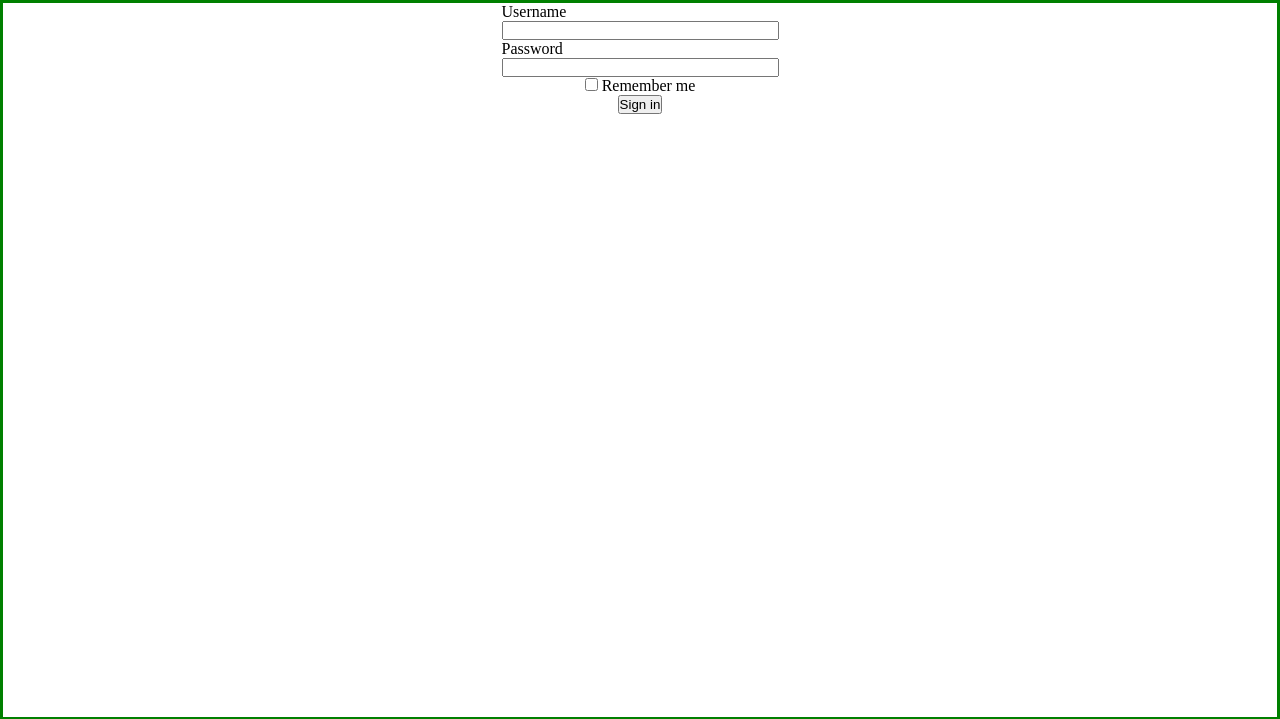
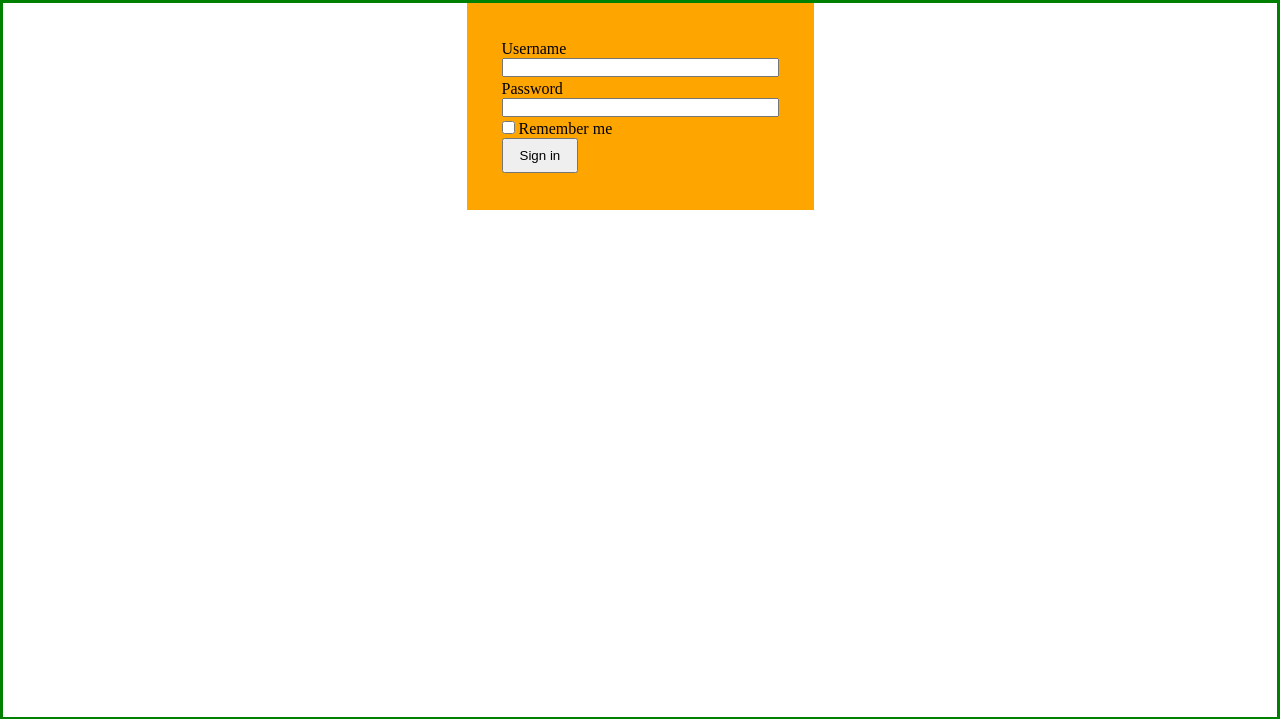
Before and after one commit to donovan2121/study-portal-flask, a Flask app: page /login in a window 1280 px wide. Shown: the part 40-759 px from the top of the page. Run offline with Flask 2, Linux system fonts and the light colour scheme.

Commit message:
add css attributes for login.html

```diff
--- a/app/static/style.css
+++ b/app/static/style.css
@@ -15,6 +15,7 @@ form {
     border: 3px solid green;
     height: 90vh;
     max-height: 100%;
+
 }
 
 form .form-group {
@@ -23,15 +24,22 @@ form .form-group {
     background-color: orange;
 }
 
+
 form .form-group .container-input {
     padding: 0.1rem 2rem;
+
 }
 
-form .form-group .container-input label {
+form .form-group .container-input #login-input .remember {
+    display: flex;
+}
+
+
+/* form .form-group .container-input label {
     display: block;
     font-size: 16px;
 
-}
+} */
 
 form .container-input textarea {
     resize: none;
--- a/app/templates/login.html
+++ b/app/templates/login.html
@@ -1,8 +1,11 @@
 {% extends "base.html" %}
 
 {% block content %}
+
 <form action="" method="POST" novalidate>
+    <div class="form-group">
         {{ form.hidden_tag() }}
+        <div class="container-input">
             <p>
                 {{ form.username.label }}<br>
                 {{ form.username(size=32) }}
@@ -10,6 +13,8 @@
                 <span style="color: red;">[{{ error }}]</span>
                 {% endfor %}
             </p>
+        </div>
+        <div class="container-input">
             <p>
                 {{ form.password.label }}<br>
                 {{ form.password(size=32) }}
@@ -17,7 +22,12 @@
                 <span style="color: red;">[{{ error }}]</span>
                 {% endfor %}
             </p>
-    <p>{{ form.remember_me() }} {{ form.remember_me.label }}</p>
-    <p>{{ form.submit() }}</p>
+        </div>
+        <div class="container-input">
+            <p>{{ form.remember_me(id="check") }} {{ form.remember_me.label }}</p>
+            <p>{{ form.submit(class="btn") }}</p>
+        </div>
+
+    </div>
 </form>
 {% endblock %}
```
Lines whose indentation alone changed are shown as unchanged.
